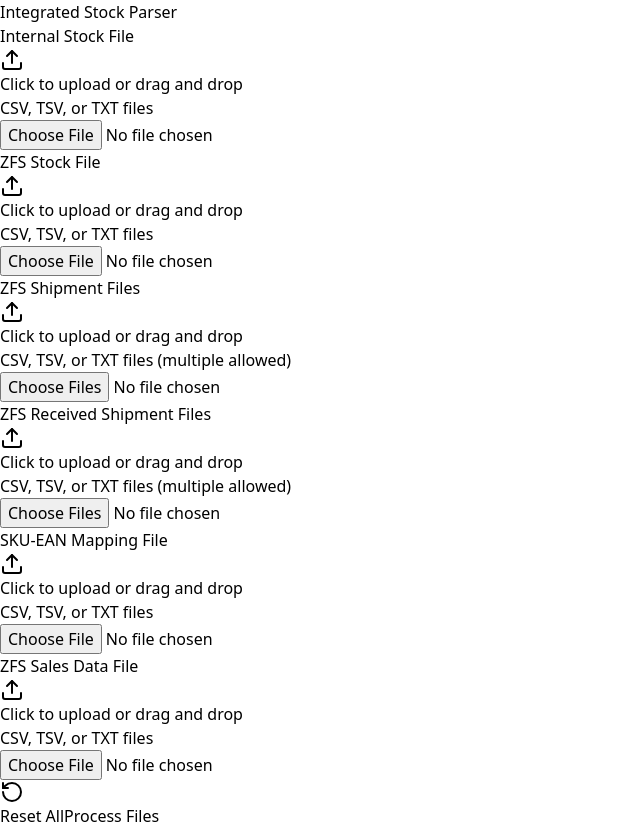
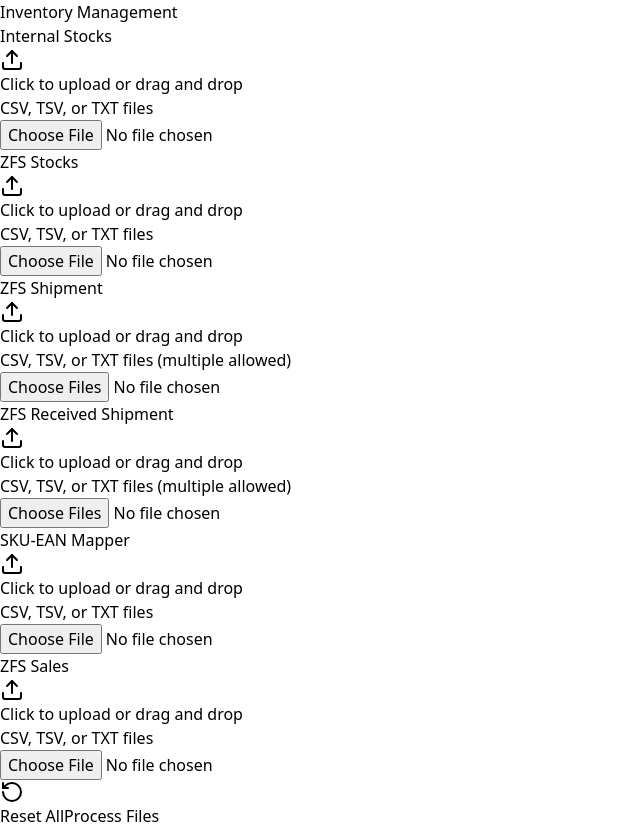
Before and after one commit to pradhankukiran/blackskies-inventory, a React (Vite) app: page / in a window 1280 px wide. Shown: the whole page, without its empty margins (0-640 px from the left). Built offline with nearby package versions, Linux system fonts and the light colour scheme.

Commit message:
minor visual change

```diff
--- a/src/components/FileUploadGrid.tsx
+++ b/src/components/FileUploadGrid.tsx
@@ -1,10 +1,13 @@
-import React from 'react';
-import { FileUploadSection } from './FileUploadSection';
-import { FileState } from '@/types/stock';
+import React from "react";
+import { FileUploadSection } from "./FileUploadSection";
+import { FileState } from "@/types/stock";
 
 interface FileUploadGridProps {
   files: FileState;
-  onFileChange: (event: React.ChangeEvent<HTMLInputElement>, type: keyof FileState) => void;
+  onFileChange: (
+    event: React.ChangeEvent<HTMLInputElement>,
+    type: keyof FileState
+  ) => void;
   onFileRemove: (fileName: string, type: keyof FileState) => void;
 }
 
@@ -17,13 +20,13 @@ export const FileUploadGrid: React.FC<FileUploadGridProps> = ({
     <>
       <div className="grid grid-cols-1 md:grid-cols-2 gap-6">
         <FileUploadSection
-          title="Internal Stock File"
+          title="Internal Stocks"
           onChange={(e) => onFileChange(e, "internal")}
           onRemove={(name) => onFileRemove(name, "internal")}
           files={files.internal ? [files.internal] : []}
         />
         <FileUploadSection
-          title="ZFS Stock File"
+          title="ZFS Stocks"
           onChange={(e) => onFileChange(e, "zfs")}
           onRemove={(name) => onFileRemove(name, "zfs")}
           files={files.zfs ? [files.zfs] : []}
@@ -32,14 +35,14 @@ export const FileUploadGrid: React.FC<FileUploadGridProps> = ({
 
       <div className="grid grid-cols-1 md:grid-cols-2 gap-6">
         <FileUploadSection
-          title="ZFS Shipment Files"
+          title="ZFS Shipment"
           onChange={(e) => onFileChange(e, "zfsShipments")}
           onRemove={(name) => onFileRemove(name, "zfsShipments")}
           files={files.zfsShipments}
           multiple
         />
         <FileUploadSection
-          title="ZFS Received Shipment Files"
+          title="ZFS Received Shipment"
           onChange={(e) => onFileChange(e, "zfsShipmentsReceived")}
           onRemove={(name) => onFileRemove(name, "zfsShipmentsReceived")}
           files={files.zfsShipmentsReceived}
@@ -49,13 +52,13 @@ export const FileUploadGrid: React.FC<FileUploadGridProps> = ({
 
       <div className="grid grid-cols-1 md:grid-cols-2 gap-6">
         <FileUploadSection
-          title="SKU-EAN Mapping File"
+          title="SKU-EAN Mapper"
           onChange={(e) => onFileChange(e, "skuEanMapper")}
           onRemove={(name) => onFileRemove(name, "skuEanMapper")}
           files={files.skuEanMapper ? [files.skuEanMapper] : []}
         />
         <FileUploadSection
-          title="ZFS Sales Data File"
+          title="ZFS Sales"
           onChange={(e) => onFileChange(e, "zfsSales")}
           onRemove={(name) => onFileRemove(name, "zfsSales")}
           files={files.zfsSales ? [files.zfsSales] : []}
--- a/src/components/FileUploadSection.tsx
+++ b/src/components/FileUploadSection.tsx
@@ -31,7 +31,6 @@ export const FileUploadSection: React.FC<FileUploadSectionProps> = ({
     const x = e.clientX;
     const y = e.clientY;
 
-    // Only set isDragging to false if the cursor actually left the element's bounds
     if (x < rect.left || x >= rect.right || y < rect.top || y >= rect.bottom) {
       setIsDragging(false);
     }
@@ -74,7 +73,7 @@ export const FileUploadSection: React.FC<FileUploadSectionProps> = ({
   return (
     <div className="bg-white rounded-lg border border-gray-200 shadow-sm">
       <div className="p-4 border-b border-gray-200">
-        <h3 className="text-sm font-medium text-gray-900">{title}</h3>
+        <h3 className="text-sm font-bold text-gray-900 text-center">{title}</h3>
       </div>
       <div className="p-4">
         <div className="flex justify-center items-center w-full">
--- a/src/components/IntegratedStockParser.tsx
+++ b/src/components/IntegratedStockParser.tsx
@@ -1,11 +1,6 @@
 import React, { useState } from "react";
 import { Alert, AlertTitle } from "@/components/ui/alert";
-import {
-  Card,
-  CardHeader,
-  CardTitle,
-  CardContent,
-} from "@/components/ui/card";
+import { Card, CardHeader, CardTitle, CardContent } from "@/components/ui/card";
 import { FileUploadGrid } from "./FileUploadGrid";
 import { StockTable } from "./StockTable";
 import { RecommendationsTable } from "./RecommendationsTable";
@@ -30,26 +25,31 @@ const IntegratedStockParser: React.FC = () => {
     {
       id: "stock",
       label: "Stock Overview",
-      content: parsedData.integrated.length > 0 ? (
-        <StockTable data={parsedData.integrated} />
-      ) : null,
+      content:
+        parsedData.integrated.length > 0 ? (
+          <StockTable data={parsedData.integrated} />
+        ) : null,
     },
     {
       id: "recommendations",
       label: "Stock Recommendations",
-      content: recommendations.length > 0 ? (
-        <RecommendationsTable recommendations={recommendations} />
-      ) : null,
+      content:
+        recommendations.length > 0 ? (
+          <RecommendationsTable recommendations={recommendations} />
+        ) : null,
     },
   ];
 
-  const showTabs = parsedData.integrated.length > 0 || recommendations.length > 0;
+  const showTabs =
+    parsedData.integrated.length > 0 || recommendations.length > 0;
 
   return (
     <div className="container mx-auto px-4 py-8">
       <Card>
         <CardHeader>
-          <CardTitle>Integrated Stock Parser</CardTitle>
+          <CardTitle className="text-center font-bold">
+            Inventory Management
+          </CardTitle>
         </CardHeader>
         <CardContent>
           <div className="space-y-6">
```
